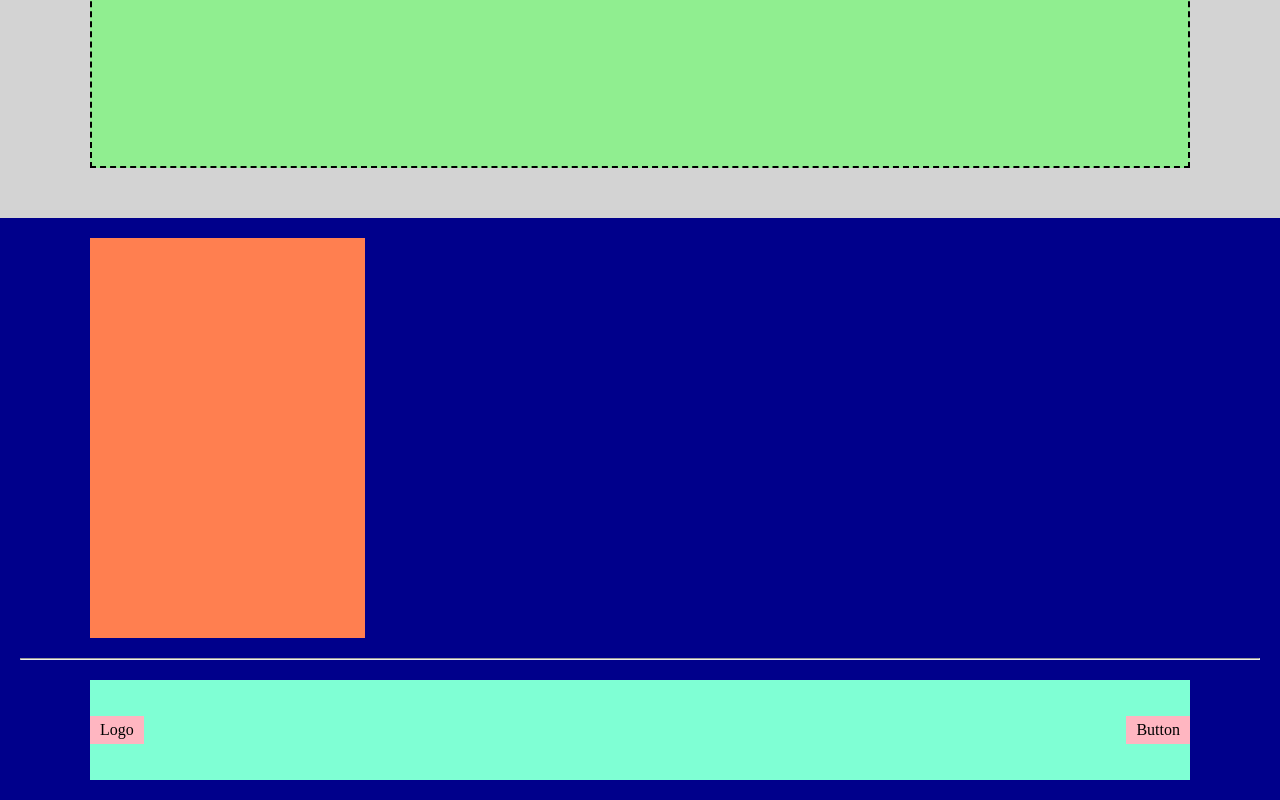
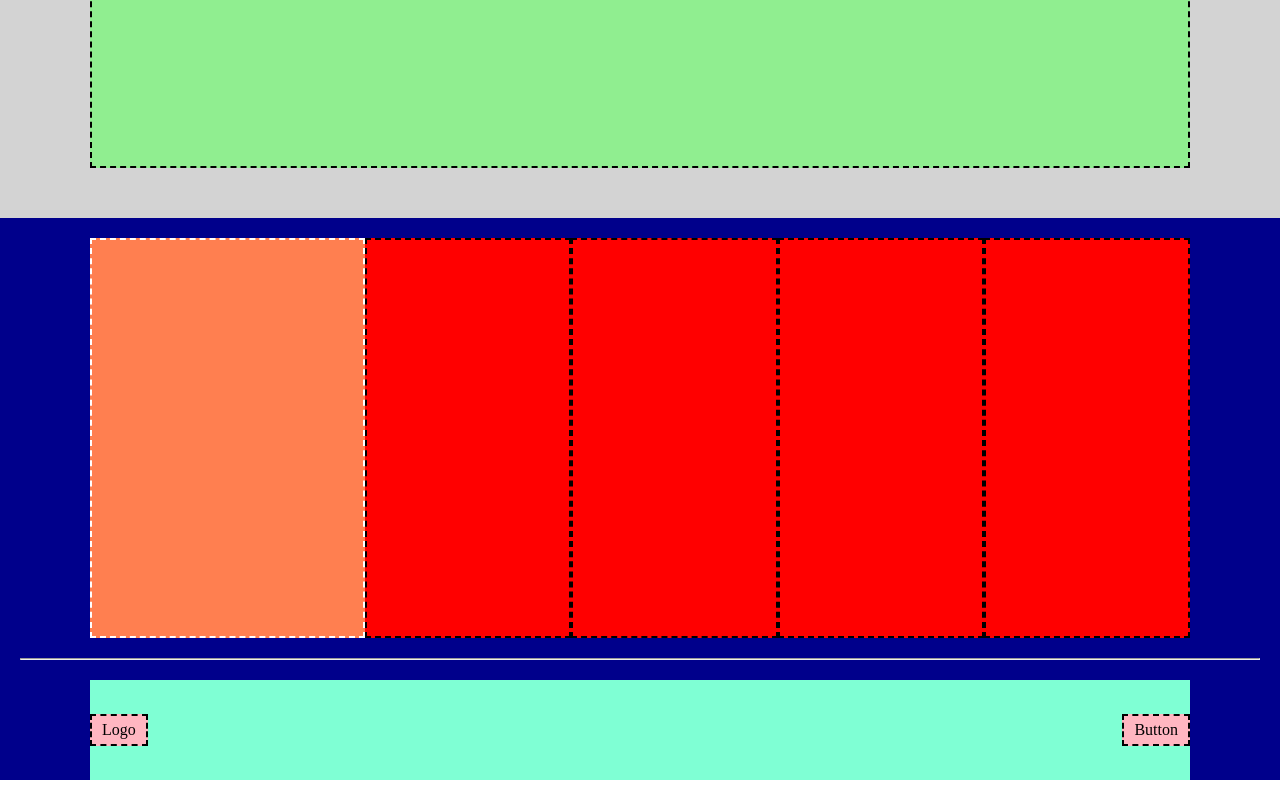
Before and after one commit to MichelangeloCaltagirone/htmlcss-struttura-discord, a plain HTML site: page index.html in a window 1280 px wide. Shown: the part 2582-3382 px from the top of the page. Drawn offline with Linux system fonts and the light colour scheme.

Commit message:
Footer completed

```diff
--- a/css/style.css
+++ b/css/style.css
@@ -108,20 +108,23 @@ nav {
 footer {
     background-color: darkblue;
     padding: 20px;
+    padding-bottom: 0;
 }
 
 .bg-foot-txt {
     width: 25%;
     background-color: coral;
+    border: 2px dashed white;
 }
 
 .parts-of-foot {
     width: 75%;
     display: flex;
 }
-.parts-of-foot .flex-container > div {
+.parts-of-foot.flex-container > *{
     flex-basis: 25%;
     background-color: red;
+    border: 2px dashed black;
 }
 
 
@@ -139,4 +142,5 @@ footer > hr {
 .footer-things {
     padding: 5px 10px;
     background-color: lightpink;
+    border: 2px dashed black;
 }
--- a/index.html
+++ b/index.html
@@ -77,19 +77,22 @@
 
     <footer>
         <div>
-            <div class="contenitor flex-container">
-                <div class="bg-foot-txt"></div>
-                <div class="parts-of-foot">
+            <div class="contenitor">
+                <div class="flex-container">
 
-                    <div class="flex-container">
-                        <div></div>
-                        <div></div>
-                        <div></div>
-                        <div></div>
+                    <div class="bg-foot-txt"></div>
+
+                    <div class="parts-of-foot flex-container">
+
+                            <div></div>
+                            <div></div>
+                            <div></div>
+                            <div></div>
+
                     </div>
 
+                </div>
 
-                    </div>
 
                 </div>
             </div>
```
